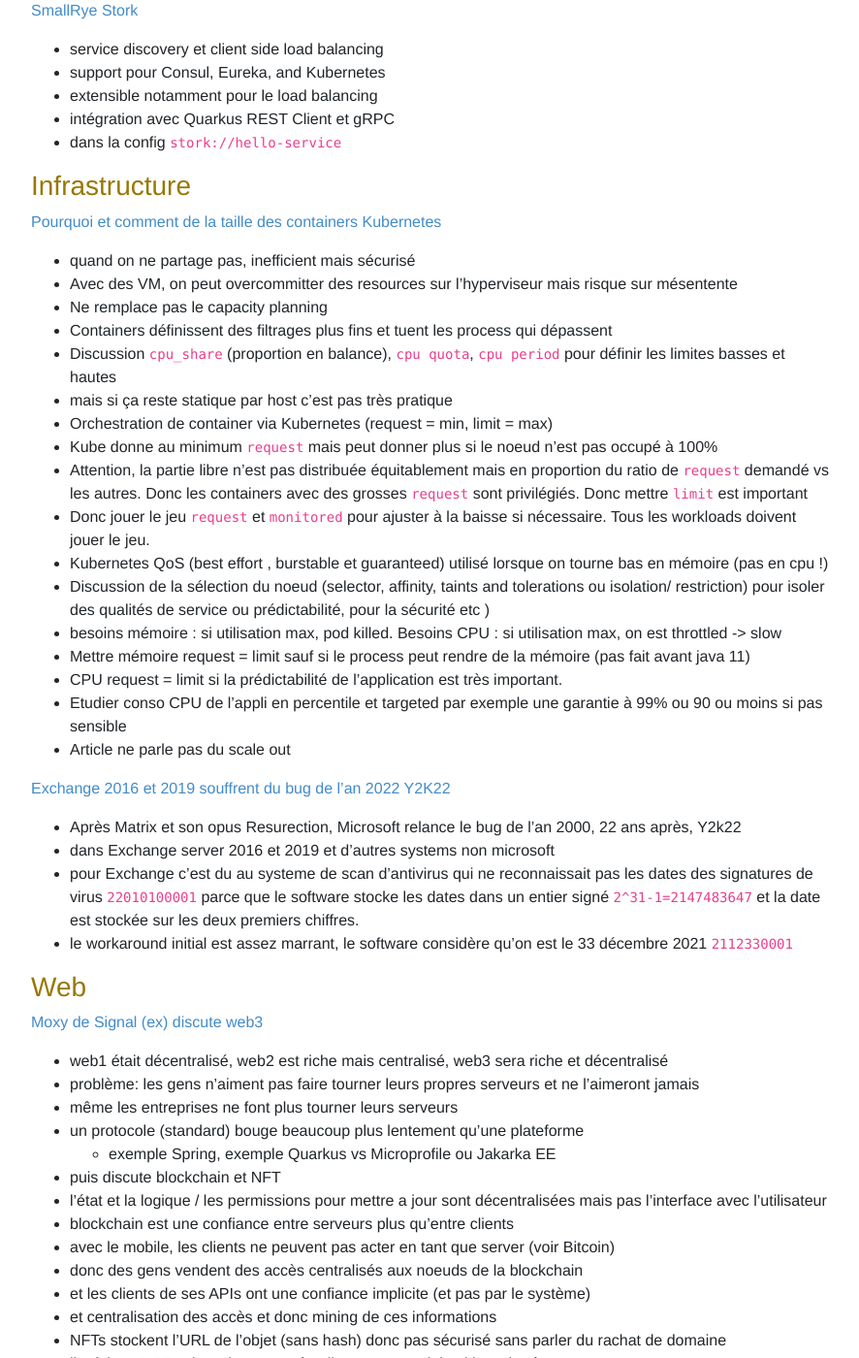
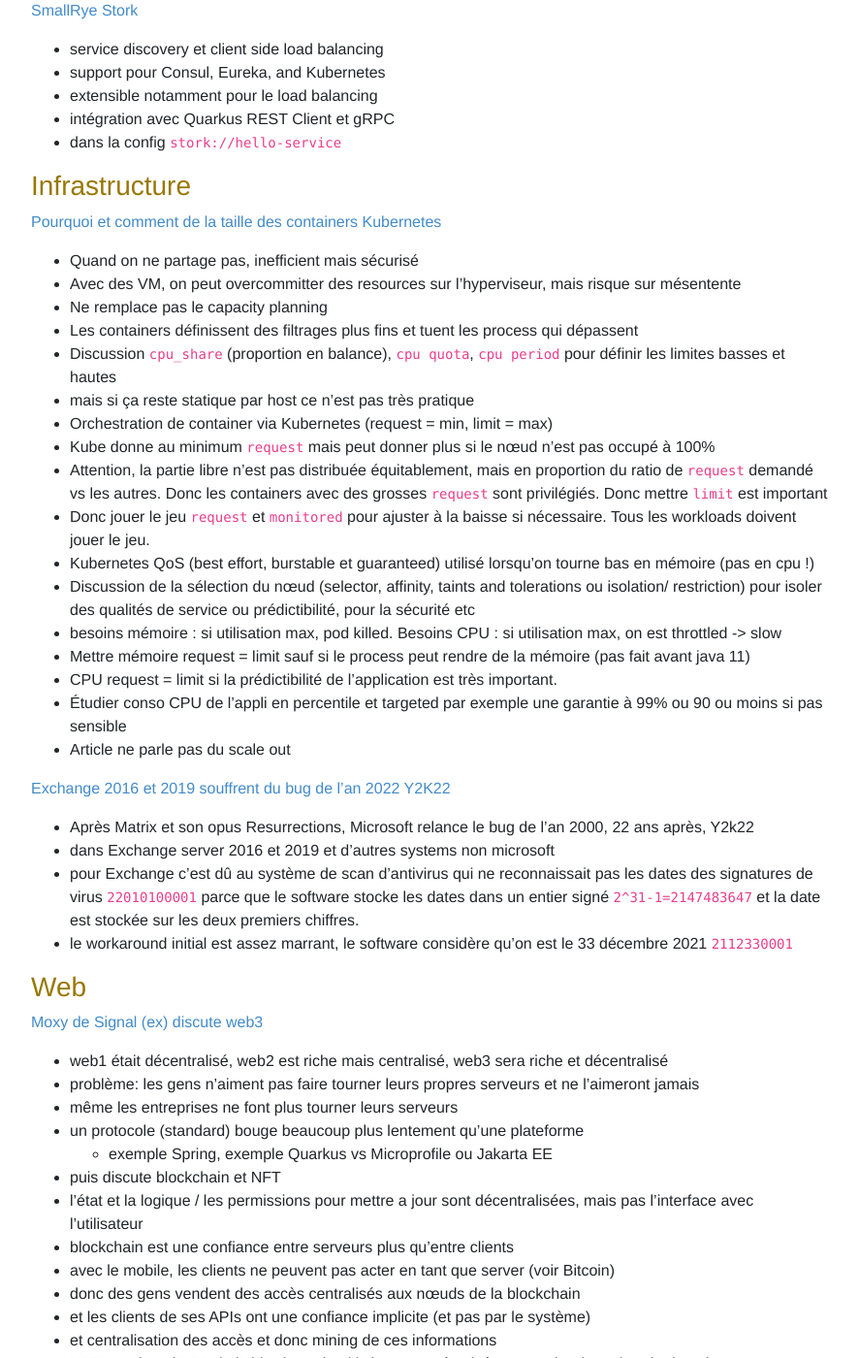
Before and after one commit to lescastcodeurs/lescastcodeurs.com, a Jekyll site: the page built from _posts/2022-01-17-lcc-271-upx-version-spinal-tap.md, in a window 1280 px wide and 1400 px high, scrolled down 1312 px. Shown: the whole window at 97% size, without its empty margins (53-939 px from the left). Built offline with Jekyll 4.4.1, drawn with Linux system fonts in a browser that asks for light colours; comment, search, counter and statistics services are not loaded; some of the changed text lies outside the part shown.

Commit message:
Correction de typos sur 2022-01-17-lcc-271-upx-version-spinal-tap.md

```diff
--- a/_posts/2022-01-17-lcc-271-upx-version-spinal-tap.md
+++ b/_posts/2022-01-17-lcc-271-upx-version-spinal-tap.md
@@ -12,7 +12,7 @@ Antonio, Guillaume et Emmanuel discutent 11, le 42 du rockeur, Quarkus, Java 17,
 
 Enregistré le 14 janvier 2022
 
-Téléchargement de l'épisode [LesCastCodeurs-Episode-271.mp3](https://traffic.libsyn.com/lescastcodeurs/LesCastCodeurs-Episode-271.mp3)
+Téléchargement de l’épisode [LesCastCodeurs-Episode-271.mp3](https://traffic.libsyn.com/lescastcodeurs/LesCastCodeurs-Episode-271.mp3)
 
 ## News
 
@@ -69,65 +69,65 @@ Quarkus 2.5 et [2.6](https://quarkus.io/blog/quarkus-2-6-0-final-released/) sont
 
 [Pourquoi et comment de la taille des containers Kubernetes](https://github.com/vsevel/article/blob/work/doc/tuning.md)
 
-* quand on ne partage pas, inefficient mais sécurisé
-* Avec des VM, on peut overcommitter des resources sur l’hyperviseur mais risque sur mésentente
+* Quand on ne partage pas, inefficient mais sécurisé
+* Avec des VM, on peut overcommitter des resources sur l’hyperviseur, mais risque sur mésentente
 * Ne remplace pas le capacity planning
-* Containers définissent des filtrages plus fins et tuent les process qui dépassent
+* Les containers définissent des filtrages plus fins et tuent les process qui dépassent
 * Discussion `cpu_share` (proportion en balance), `cpu quota`, `cpu period` pour définir les limites basses et hautes
-* mais si ça reste statique par host c'est pas très pratique
+* mais si ça reste statique par host ce n’est pas très pratique
 * Orchestration de container via Kubernetes (request = min, limit = max)
-* Kube donne au minimum `request` mais peut donner plus si le noeud n’est pas occupé à 100%
-* Attention, la partie libre n'est pas  distribuée équitablement mais en proportion du ratio de `request` demandé vs les autres. Donc les containers avec des grosses `request` sont privilégiés. Donc mettre `limit` est important
+* Kube donne au minimum `request` mais peut donner plus si le nœud n’est pas occupé à 100%
+* Attention, la partie libre n’est pas distribuée équitablement, mais en proportion du ratio de `request` demandé vs les autres. Donc les containers avec des grosses `request` sont privilégiés. Donc mettre `limit` est important
 * Donc jouer le jeu `request` et `monitored` pour ajuster à la baisse si nécessaire. Tous les workloads doivent jouer le jeu.
-* Kubernetes QoS (best effort , burstable et guaranteed) utilisé lorsque on tourne bas en mémoire (pas en cpu !)
-* Discussion de la sélection du noeud (selector, affinity, taints and tolerations ou isolation/ restriction) pour isoler des qualités de service ou prédictabilité, pour la sécurité  etc )
+* Kubernetes QoS (best effort, burstable et guaranteed) utilisé lorsqu’on tourne bas en mémoire (pas en cpu !)
+* Discussion de la sélection du nœud (selector, affinity, taints and tolerations ou isolation/ restriction) pour isoler des qualités de service ou prédictibilité, pour la sécurité etc
 * besoins mémoire : si utilisation max, pod killed. Besoins CPU : si utilisation max, on est throttled -> slow
 * Mettre mémoire request = limit sauf si le process peut rendre de la mémoire (pas fait avant java 11)
-* CPU request = limit si la prédictabilité de l’application est très important.
-* Etudier conso CPU de l’appli en percentile et targeted par exemple une garantie à 99% ou 90 ou moins si pas sensible
+* CPU request = limit si la prédictibilité de l’application est très important.
+* Étudier conso CPU de l’appli en percentile et targeted par exemple une garantie à 99% ou 90 ou moins si pas sensible
 * Article ne parle pas du scale out
 
-[Exchange 2016 et 2019 souffrent du bug de l'an 2022 Y2K22](https://arstechnica.com/information-technology/2022/01/exchange-server-bug-gets-a-fix-after-ruining-admins-new-years-plans/)
+[Exchange 2016 et 2019 souffrent du bug de l’an 2022 Y2K22](https://arstechnica.com/information-technology/2022/01/exchange-server-bug-gets-a-fix-after-ruining-admins-new-years-plans/)
 
-* Après Matrix et son opus Resurection, Microsoft relance le bug de l'an 2000, 22 ans après, Y2k22
-* dans Exchange server 2016 et 2019 et d'autres systems non microsoft
-* pour Exchange c'est du au systeme de scan d'antivirus qui ne reconnaissait pas les dates des signatures de virus `22010100001`  parce que le software stocke les dates dans un entier signé `2^31-1=2147483647` et la date est stockée sur les deux premiers chiffres.
-* le workaround initial est assez marrant, le software considère qu'on est le 33 décembre 2021 `2112330001`
+* Après Matrix et son opus Resurrections, Microsoft relance le bug de l’an 2000, 22 ans après, Y2k22
+* dans Exchange server 2016 et 2019 et d’autres systems non microsoft
+* pour Exchange c’est dû au système de scan d’antivirus qui ne reconnaissait pas les dates des signatures de virus `22010100001`  parce que le software stocke les dates dans un entier signé `2^31-1=2147483647` et la date est stockée sur les deux premiers chiffres.
+* le workaround initial est assez marrant, le software considère qu’on est le 33 décembre 2021 `2112330001`
 
 ### Web
 
 [Moxy de Signal (ex) discute web3](https://moxie.org/2022/01/07/web3-first-impressions.html)
 
 * web1 était décentralisé, web2 est riche mais centralisé, web3 sera riche et décentralisé
-* problème: les gens n'aiment pas faire tourner leurs propres serveurs et ne l'aimeront jamais
+* problème: les gens n’aiment pas faire tourner leurs propres serveurs et ne l’aimeront jamais
 * même les entreprises ne font plus tourner leurs serveurs
-* un protocole (standard) bouge beaucoup plus lentement qu'une plateforme
-    * exemple Spring, exemple Quarkus vs Microprofile ou Jakarka EE
+* un protocole (standard) bouge beaucoup plus lentement qu’une plateforme
+    * exemple Spring, exemple Quarkus vs Microprofile ou Jakarta EE
 * puis discute blockchain et NFT
-* l'état et la logique / les permissions pour mettre a jour sont décentralisées mais pas l'interface avec l'utilisateur
-* blockchain est une confiance entre serveurs plus qu'entre clients
+* l'état et la logique / les permissions pour mettre a jour sont décentralisées, mais pas l’interface avec l’utilisateur
+* blockchain est une confiance entre serveurs plus qu’entre clients
 * avec le mobile, les clients ne peuvent pas acter en tant que server (voir Bitcoin)
-* donc des gens vendent des accès centralisés aux noeuds de la blockchain
+* donc des gens vendent des accès centralisés aux nœuds de la blockchain
 * et les clients de ses APIs ont une confiance implicite (et pas par le système)
 * et centralisation des accès et donc mining de ces informations
-* NFTs stockent l'URL de l'objet (sans hash) donc pas sécurisé sans parler du rachat de domaine
-* il a fait un  NFT qui se change en émoji caca pour celui qui l'a acheté
-* et il s'est fait virer son NFT *ET* sa preuve de possession
-* mais c'est une blockchain ???
+* NFTs stockent l’URL de l’objet (sans hash) donc pas sécurisé sans parler du rachat de domaine
+* il a fait un NFT qui se change en émoji caca pour celui qui l’a acheté
+* et il s’est fait virer son NFT *ET* sa preuve de possession
+* mais c’est une blockchain ???
 * sauf que le wallet passe par des fournisseurs centralisés
 * pour faire web3, les gens se concentrent autour de plateformes, un comportement tres web2
-* donc la blockchain et NFT ont du succès pas parce que c'est distribué mais parce que c'est un gold rush
+* donc la blockchain et NFT ont du succès non pas parce que c’est distribué, mais parce que c’est un gold rush
 * la dynamique rend les projets web3 successful mais fondamentalement les mêmes dynamiques vont les centraliser
 * propositions
-    * accepter que les gens ne font pas tourner leur serveurs et utiliser la crypto pour distribuer la confiance
+    * accepter que les gens ne font pas tourner leur serveur et utiliser la crypto pour distribuer la confiance
 
 ### Outillage
 
 [Maven 3 à 5 une explication](https://www.javaadvent.com/2021/12/from-maven-3-to-maven-5.html)
 
-* le POM est figé parce c'est ce que publie maven central, donc maven 3 ne fera que des améliorations mineures
-* Maven 5 la proposition: avoir un POM de build (v5) et produire un POM de consommation en v4, comme les autres systèmes de builds font
-* Maven 4 va faire la meme séparation mais en faisant un POM v4 build to PO)M v4 consumer conversion en étape intermédiaire
+* le POM est figé parce que c’est ce que publie maven central, donc maven 3 ne fera que des améliorations mineures
+* Maven 5 la proposition : avoir un POM de build (v5) et produire un POM de consommation en v4, comme les autres systèmes de builds font
+* Maven 4 va faire la même séparation, mais en faisant un POM v4 build to POM v4 consumer conversion en étape intermédiaire
 * maven 4 alpha 1 se rapproche, il attend juste des contributions de @aheritier
 * blog de Hervé Boutemy
 * Maven Wrapper (ex takari) est désormais un projet officiel apache maven : <https://maven.apache.org/wrapper/maven-wrapper-plugin/>
@@ -138,9 +138,9 @@ Quarkus 2.5 et [2.6](https://quarkus.io/blog/quarkus-2-6-0-final-released/) sont
 
 Comme prévu, la saga log4j continue avec Log4j 2.17 et 2.17.1
 
-* avec l'augmentation de la visibilité, plus de problèmes vont être trouvés
-* Log4J 2.17 corrige un appel récursif infini exploitable en déni de service. Besoin d'avoir un pattern non standard dans la config (utilisant les context lookup) et un accès au Thread Context Map par l'attaquant (5.9) <https://logging.apache.org/log4j/2.x/security.html#CVE-2021-45105>
-* Log4J 2.17.1 fixe un abus du JDBCAppender qui peut référencer une URL JNDI et executer du code a distance mais l'attaquant doit pouvoir modifier la configuration de log4j (6.6) <https://logging.apache.org/log4j/2.x/security.html#CVE-2021-44832>
+* avec l’augmentation de la visibilité, plus de problèmes vont être trouvés
+* Log4J 2.17 corrige un appel récursif infini exploitable en déni de service. Besoin d’avoir un pattern non standard dans la config (utilisant les context lookup) et un accès au Thread Context Map par l’attaquant (5.9) <https://logging.apache.org/log4j/2.x/security.html#CVE-2021-45105>
+* Log4J 2.17.1 fixe un abus du JDBCAppender qui peut référencer une URL JNDI et exécuter du code à distance, mais l’attaquant doit pouvoir modifier la configuration de log4j (6.6) <https://logging.apache.org/log4j/2.x/security.html#CVE-2021-44832>
 * doit-on quitter le navire ? équilibre entre fonctionnalités et sécurité
 * on fera un épisode spécial log4Shell bientôt
 
```
Also changed, not shown: other parts of _posts/2022-01-17-lcc-271-upx-version-spinal-tap.md (+16 -16 lines).
